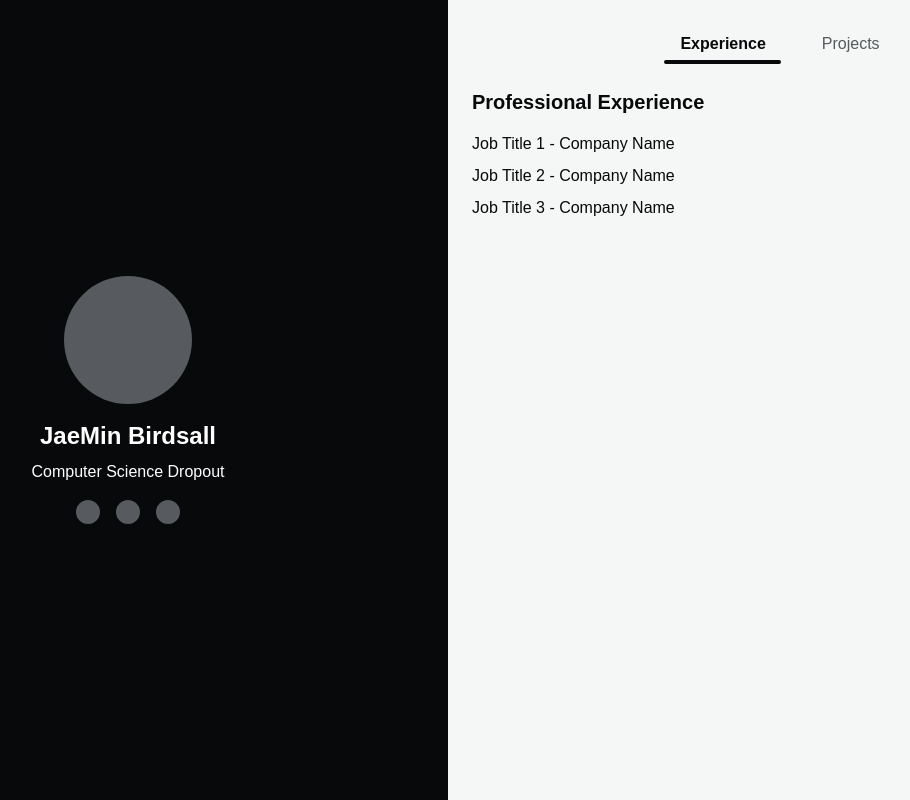
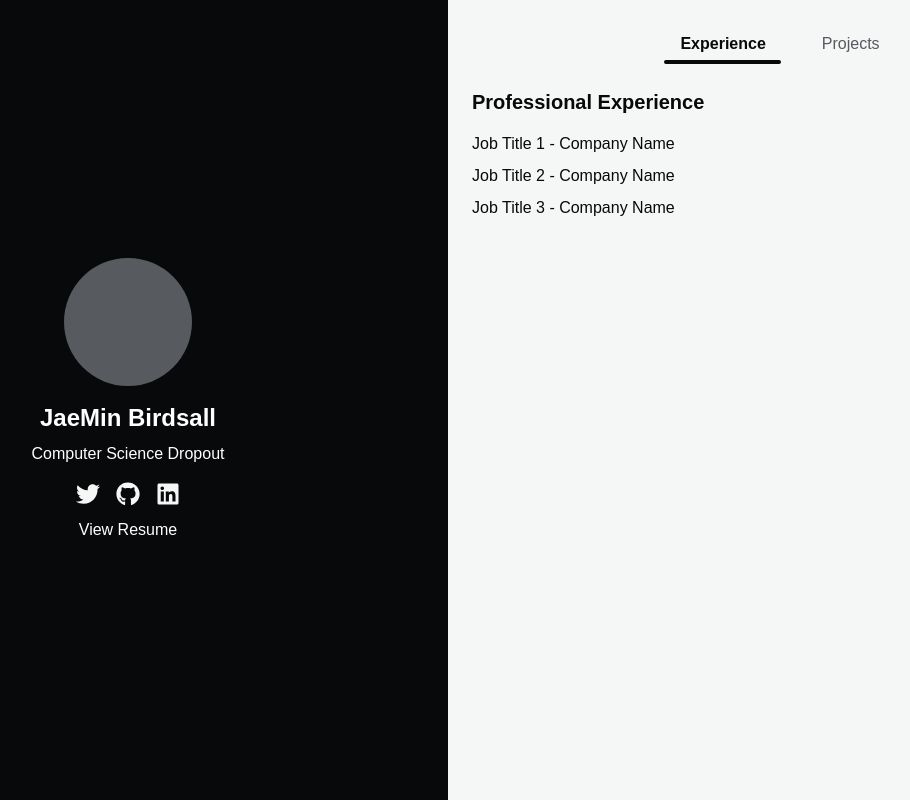
Before and after one commit to JaeMinBird/Portfolio-Website, a Next.js app: page / in a window 1280 px wide. Shown: the whole page, without its empty margins (192-1102 px from the left). Built offline with nearby package versions, Linux system fonts and the light colour scheme; what tailwindcss-motion would draw is missing.

Commit message:
Updated about me section

```diff
--- a/package.json
+++ b/package.json
@@ -12,6 +12,7 @@
     "next": "15.0.2",
     "react": "19.0.0-rc-02c0e824-20241028",
     "react-dom": "19.0.0-rc-02c0e824-20241028",
+    "react-icons": "^5.3.0",
     "tailwindcss-motion": "^0.3.0-beta"
   },
   "devDependencies": {
--- a/src/app/page.tsx
+++ b/src/app/page.tsx
@@ -1,6 +1,7 @@
 "use client";
 
 import { useState, useEffect, useRef } from "react";
+import { FaTwitter, FaGithub, FaLinkedin } from 'react-icons/fa';
 
 export default function Home() {
   const [view, setView] = useState("experience");
@@ -38,11 +39,36 @@ export default function Home() {
         <div className="w-32 h-32 rounded-full bg-[#575A5E] mb-4"></div>
         <h1 className="text-2xl font-bold mb-2">JaeMin Birdsall</h1>
         <p className="text-center mb-4">Computer Science Dropout</p>
+        {/* Icons Div */}
         <div className="flex space-x-4">
-          <span className="w-6 h-6 bg-[#575A5E] rounded-full"></span>
-          <span className="w-6 h-6 bg-[#575A5E] rounded-full"></span>
-          <span className="w-6 h-6 bg-[#575A5E] rounded-full"></span>
+          {/* Twitter Icon */}
+          <a href="https://twitter.com" target="_blank" rel="noopener noreferrer" aria-label="Twitter">
+            <FaTwitter className="w-6 h-6 text-[#F4F7F5] hover:text-[#575A5E] transition" />
+          </a>
+
+          {/* GitHub Icon */}
+          <a href="https://github.com/JaeMinBird" target="_blank" rel="noopener noreferrer" aria-label="GitHub">
+            <FaGithub className="w-6 h-6 text-[#F4F7F5] hover:text-[#575A5E] transition" />
+          </a>
+
+          {/* LinkedIn Icon */}
+          <a href="https://www.linkedin.com/in/JaeMinBirdsall/" target="_blank" rel="noopener noreferrer" aria-label="LinkedIn">
+            <FaLinkedin className="w-6 h-6 text-[#F4F7F5] hover:text-[#575A5E] transition" />
+          </a>
         </div>
+        {/* View Resume Div */}
+        <a
+          href="https://drive.google.com/file/d/1X_NxZ6edctZC7sPmI9y-HS4vbx-Q3Oeg/view"
+          target="_blank"
+          rel="noopener noreferrer"
+          className="relative group w-fit mt-3"
+        >
+          {/* The Text */}
+          <span className="text-md">View Resume</span>
+
+          {/* Sliding Bar Animation */}
+          <span className="absolute left-0 -bottom-0.5 w-0 h-[1px] bg-[#F4F7F5] transition-all duration-300 ease-in-out group-hover:w-full"></span>
+        </a>
       </div>
 
       {/* Right Side - Experience/Projects Section */}
```
Also changed, not shown: 1 other file (tests, documents, lock files or other folders).
